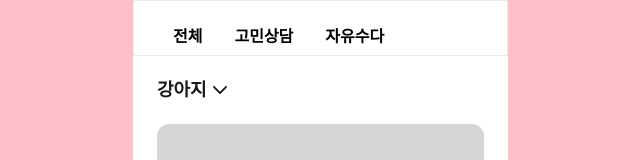
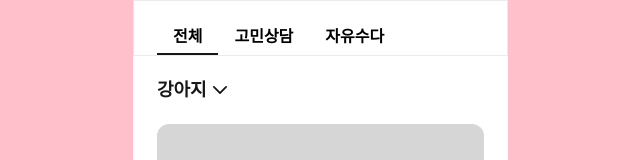
Before and after one commit to azure0929/Petnuri, a React (Vite) app: page /pettalk in a window 1280 px wide. Shown: the top 160 px of the page, without its empty margins (472-1112 px from the left). Built offline with nearby package versions, Linux system fonts and the light colour scheme.

Commit message:
#8 fix: color 규칙추가, 반영

```diff
--- a/src/pages/petTalk/index.tsx
+++ b/src/pages/petTalk/index.tsx
@@ -44,7 +44,7 @@ const PetTalk = () => {
                 <Link
                   to="/petTalk"
                   className={`${styles.head_item} ${
-                    activeTab === "전체" ? styles.active : ""
+                    activeTab === "전체" ? styles.tab_active : ""
                   }`}
                 >
                   전체
@@ -52,7 +52,7 @@ const PetTalk = () => {
                 <Link
                   to="/concern"
                   className={`${styles.head_item} ${
-                    activeTab === "고민상담" ? styles.active : ""
+                    activeTab === "고민상담" ? styles.tab_active : ""
                   }`}
                 >
                   고민상담
@@ -60,7 +60,7 @@ const PetTalk = () => {
                 <Link
                   to="/freetalk"
                   className={`${styles.head_item} ${
-                    activeTab === "자유수다" ? styles.active : ""
+                    activeTab === "자유수다" ? styles.tab_active : ""
                   }`}
                 >
                   자유수다
--- a/src/styles/pettalk.module.scss
+++ b/src/styles/pettalk.module.scss
@@ -16,20 +16,21 @@
   box-sizing: border-box;
   position: relative;
 }
-// .active {
-//   position: relative;
-//   border-bottom: 2px solid #171717;
-//   z-index: 1;
-// }
-// .active::before {
-//   content: "";
-//   position: absolute;
-//   bottom: 0;
-//   left: 0;
-//   width: 100%;
-//   background-color: $gray_0900_171717;
-//   z-index: -1;
-// }
+.tab_active {
+  position: relative;
+  border-bottom: 2px solid $gray_0900_171717;
+  z-index: 1;
+}
+.tab_active::before {
+  content: "";
+  position: absolute;
+  bottom: 0;
+  left: 0;
+  width: 100%;
+  background-color: $gray_0900_171717;
+  z-index: -1;
+}
+
 .content_wrapper {
   padding: 80px 0 65px 0;
   .select_wrap {
@@ -185,16 +186,21 @@
     display: flex;
     justify-content: center;
     align-items: center;
-    background-color: #3f54d1;
+    background-color: $brand_blue_200_3F54D1;
     border-radius: 100%;
     box-shadow: 0px 4px 24px 0px rgba(0, 0, 0, 0.12);
     cursor: pointer;
     position: fixed;
     right: 320px;
     bottom: 75px;
+    transition: transform 0.3s ease;
+    img {
+      transition: transform 0.3s ease;
+    }
   }
   .active {
     img {
+      transition: transform 0.3s ease;
       transform: rotate(45deg);
     }
     z-index: 50;
@@ -232,11 +238,14 @@
   position: fixed;
   top: 0;
   right: 300px;
-  background-color: rgba(0, 0, 0, 0.5);
-  display: none;
+  background-color: rgba(0, 0, 0, 0.9);
+  opacity: 0;
+  transition: opacity 0.3s ease;
+  visibility: hidden;
   z-index: 25;
 }
 
 .modal_backdrop.active {
-  display: block; /* active일 때 보이도록 설정 */
+  opacity: 1; /* active일 때 불투명한 상태 */
+  visibility: visible; /* active일 때 화면에 보이도록 설정 */
 }
```
